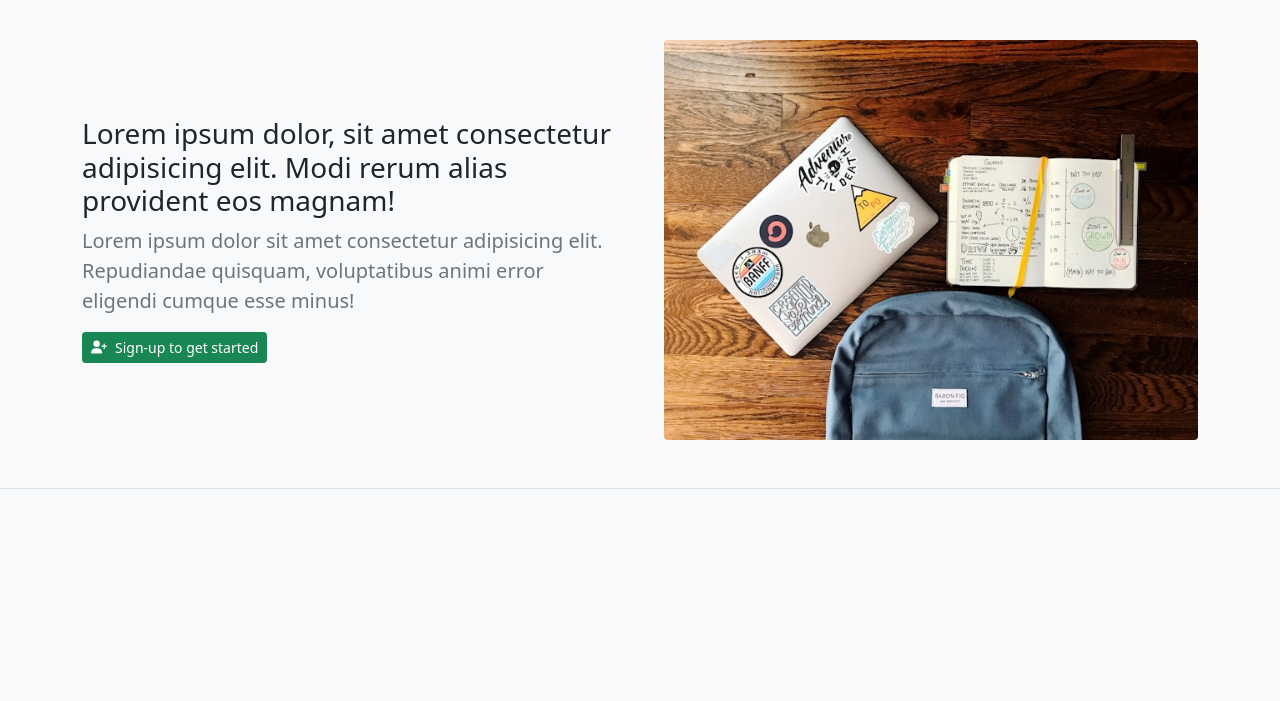
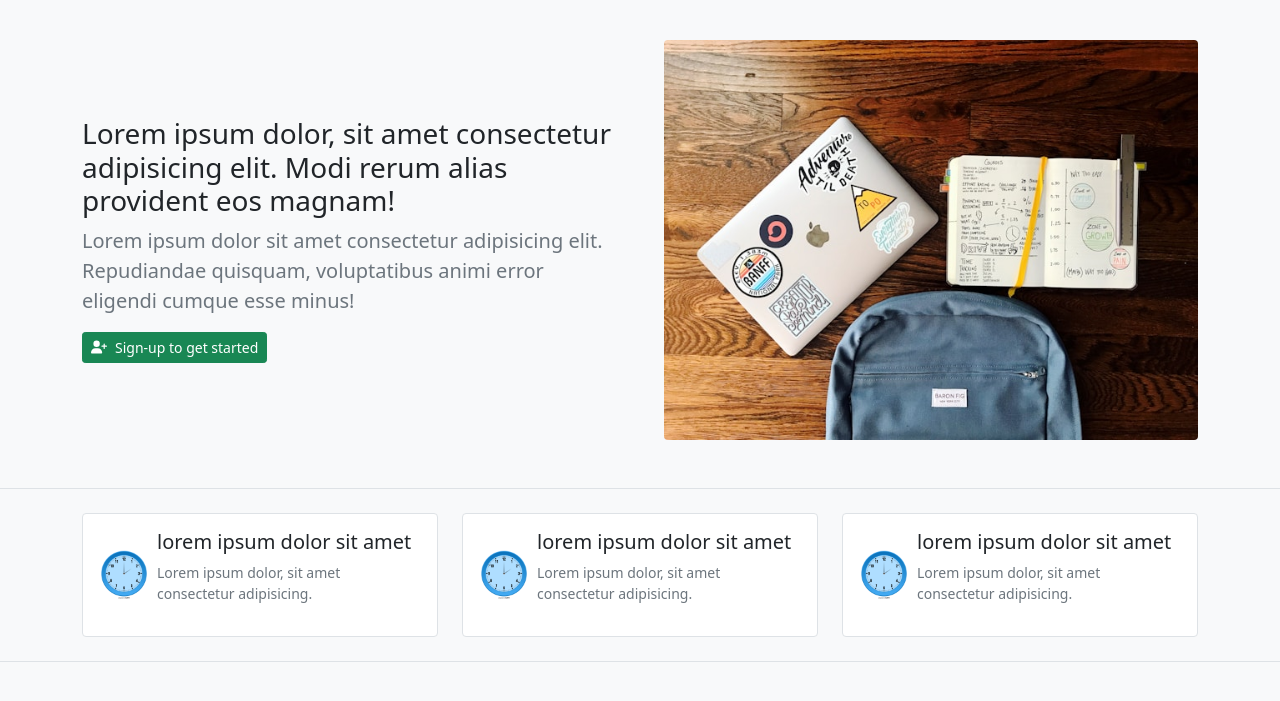
Before and after one commit to luom-it/project_bootstrap, a plain HTML site: page index.html in a window 1280 px wide. Shown: the part 67-768 px from the top of the page. Drawn offline with nearby package versions, Linux system fonts and the light colour scheme.

Commit message:
site feature

```diff
--- a/index.html
+++ b/index.html
@@ -123,8 +123,7 @@
         </div>
       </div>
     </nav>
-    <!-- navbar end -->
-    <!-- header start -->
+    <!-- header -->
     <header class="main-header py-5 border-bottom">
       <div class="container">
         <div class="row align-items-center gx-md-5">
@@ -168,7 +167,61 @@
         </div>
       </div>
     </header>
-    <!-- header end -->
+    <!-- site-feature -->
+    <section class="py-4 border-bottom">
+      <div class="container">
+        <div class="row">
+          <!-- item 1 -->
+          <div class="col-md-4 mb-2 mb-md-0">
+            <div
+              class="feature-item border rounded bg-white p-3 d-flex align-items-center"
+            >
+              <div class="me-2">
+                <img src="./img/clock.png" alt="clock" />
+              </div>
+              <div>
+                <h3 class="fs-5">lorem ipsum dolor sit amet</h3>
+                <p class="small text-secondary">
+                  Lorem ipsum dolor, sit amet consectetur adipisicing.
+                </p>
+              </div>
+            </div>
+          </div>
+          <!-- item 2 -->
+          <div class="col-md-4 mb-2 mb-md-0">
+            <div
+              class="feature-item border rounded bg-white p-3 d-flex align-items-center"
+            >
+              <div class="me-2">
+                <img src="./img/clock.png" alt="clock" />
+              </div>
+              <div>
+                <h3 class="fs-5">lorem ipsum dolor sit amet</h3>
+                <p class="small text-secondary">
+                  Lorem ipsum dolor, sit amet consectetur adipisicing.
+                </p>
+              </div>
+            </div>
+          </div>
+          <!-- item 3 -->
+          <div class="col-md-4">
+            <div
+              class="feature-item border rounded bg-white p-3 d-flex align-items-center"
+            >
+              <div class="me-2">
+                <img src="./img/clock.png" alt="clock" />
+              </div>
+              <div>
+                <h3 class="fs-5">lorem ipsum dolor sit amet</h3>
+                <p class="small text-secondary">
+                  Lorem ipsum dolor, sit amet consectetur adipisicing.
+                </p>
+              </div>
+            </div>
+          </div>
+        </div>
+      </div>
+    </section>
     <!-- nhúng js bootstrap -->
     <script
       src="https://cdn.jsdelivr.net/npm/bootstrap@5.1.3/dist/js/bootstrap.bundle.min.js"
--- a/style.css
+++ b/style.css
@@ -2,3 +2,7 @@
   width: 80px;
   height: 30px;
 }
+.feature-item img {
+  width: 50px;
+  height: auto;
+}
```
Also changed, not shown: img/clock.png (added), img/remove-bg-1.jpg (added).
